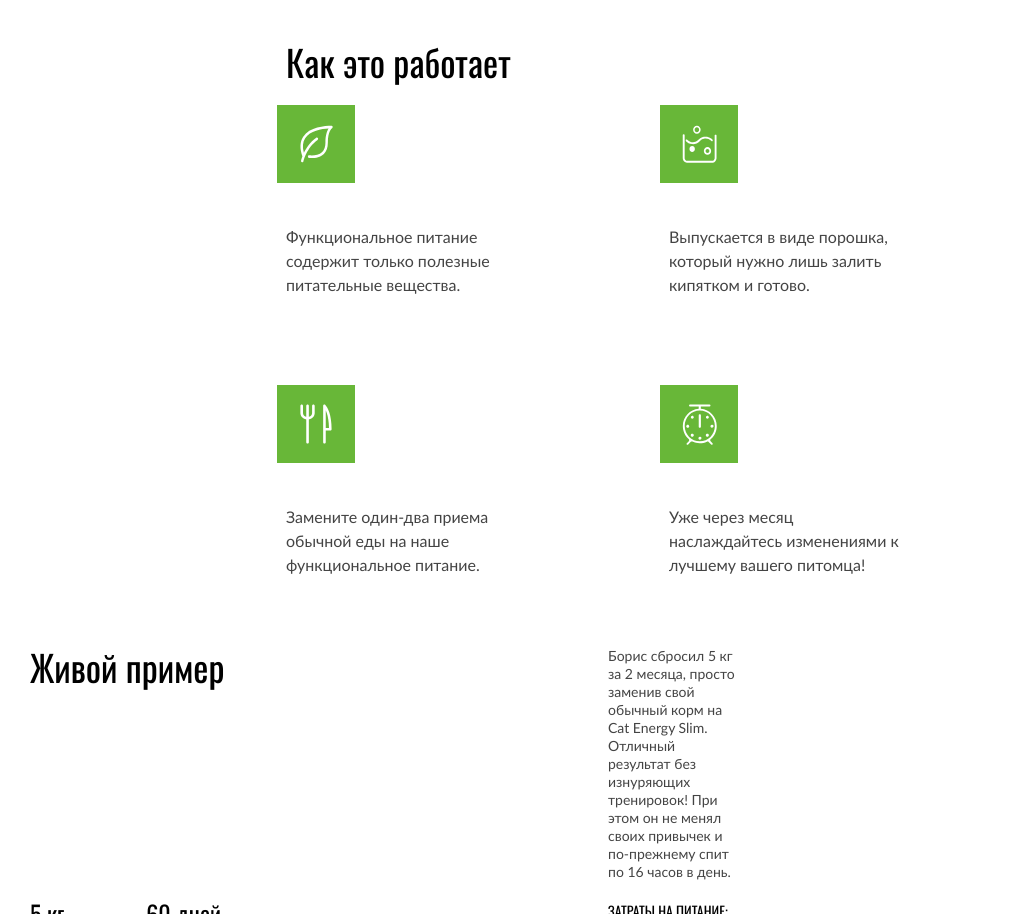
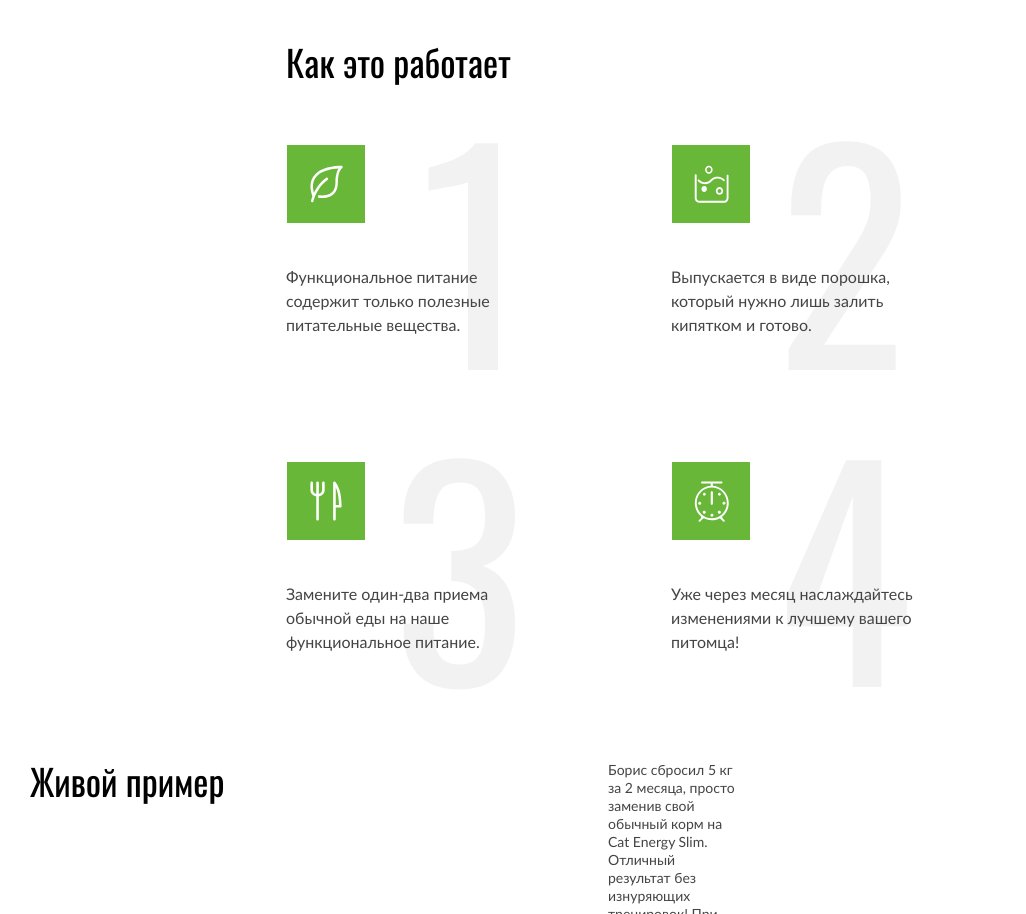
Before and after one commit to htmlacademy-adaptive/2271803-cat-energy-29, a website: page source/index.html in a window 1280 px wide. Shown: the part 1207-2121 px from the top of the page, without its empty margins (0-1026 px from the left). Drawn offline with nearby package versions, Linux system fonts and the light colour scheme; files that its build step writes are made by us from their sources.

Commit message:
Добавляет и корректирует стилизацию секции .advantages

```diff
--- a/source/less/blocks/advantages.less
+++ b/source/less/blocks/advantages.less
@@ -31,40 +31,39 @@
   display: grid;
 
   @media (min-width: @tablet-width) {
-    grid-template-columns: repeat(2, 230px);
+    grid-template-columns: repeat(2, 249px);
+    grid-template-rows: repeat(2, 280px);
     padding: 0;
-    column-gap: 153px;
-    row-gap: 77px;
+    column-gap: 136px;
+    row-gap: 37px;
     counter-reset: number;
   }
 
   @media (min-width: @desktop-width) {
-    grid-template-columns: repeat(4, 230px);
+    grid-template-columns: repeat(4, 250px);
+    grid-template-rows: 280px;
     padding: 0;
-    column-gap: 94px;
-    row-gap: 69px;
+    column-gap: 73px;
   }
 }
 
 .advantages__item {
-  max-width: 200px;
   position: relative;
-
-  @media (min-width: @tablet-width) {
-    max-width: 230px;
-    padding-top: 111px;
-  }
-
-  @media (min-width: @desktop-width) {
-    max-width: 230px;
-  }
 }
 
-.advantages__item::before {
+.advantages__item::after {
   @media (min-width: @tablet-width) {
     counter-increment: number;
-    content: counters(number, "");
+    content: counter(number);
     color: @basic-grey;
+    font-family: @font-family-base-second;
+    font-size: 280px;
+    font-weight: 400;
+    line-height: 280px;
+    z-index: -1;
+    position: absolute;
+    top: -10px;
+    right: 9px;
   }
 }
 
@@ -80,8 +79,8 @@
 
   @media (min-width: @tablet-width) {
     transform: scale(1.3, 1.3);
-    top: 0;
-    left: 0;
+    top: 40px;
+    left: 10px;
   }
 }
 
@@ -97,8 +96,8 @@
 
   @media (min-width: @tablet-width) {
     transform: scale(1.3, 1.3);
-    top: 0;
-    left: 0;
+    top: 40px;
+    left: 10px;
   }
 }
 
@@ -114,8 +113,8 @@
 
   @media (min-width: @tablet-width) {
     transform: scale(1.3, 1.3);
-    top: 0;
-    left: 0;
+    top: 40px;
+    left: 10px;
   }
 }
 
@@ -131,8 +130,8 @@
 
   @media (min-width: @tablet-width) {
     transform: scale(1.3, 1.3);
-    top: 0;
-    left: 0;
+    top: 40px;
+    left: 10px;
   }
 }
 
@@ -149,6 +148,7 @@
   @media (min-width: @tablet-width) {
     font-size: 16px;
     line-height: 24px;
+    padding-top: 151px;
   }
 
   @media (min-width: @desktop-width) {
```
